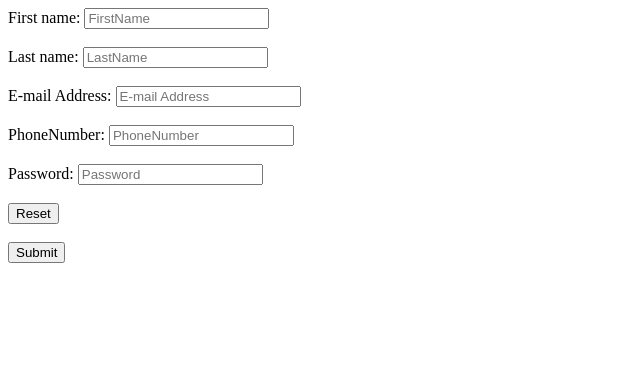
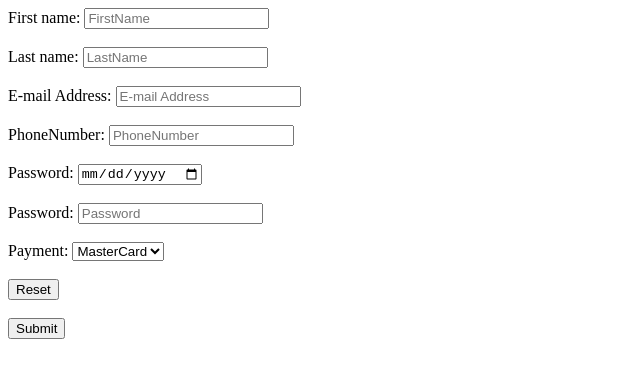
Before and after one commit to Johneryy/HTML, a plain HTML site: page Practicals/Forms.html in a window 1280 px wide. Shown: the whole page, without its empty margins (0-640 px from the left). Drawn offline with Linux system fonts and the light colour scheme.

Commit message:
Practicals

```diff
--- a/Practicals/Forms.html
+++ b/Practicals/Forms.html
@@ -44,8 +44,30 @@
 
     <div>
 
+      <label for="Bdate"> Password: </label>
+      <input type=Date id="Bdate" name="Bdate" required placeholder="Birthdate">
+    </div>
+
+    <br>
+
+    <div>
+
       <label for="pass"> Password: </label>
       <input type="Password" id="pass" name="pass" placeholder="Password" required maxlength="12">
+
+    </div>
+
+    <br>
+
+
+    <div>
+
+      <label for="Payment"> Payment: </label>
+      <select id="Payment" name="Payment">
+        <option value="MasterCard"> MasterCard</option>
+        <option value="Visa"> Visa</option>
+        <option value="Verve"> Verve</option>
+      </select>
 
     </div>
 
```
